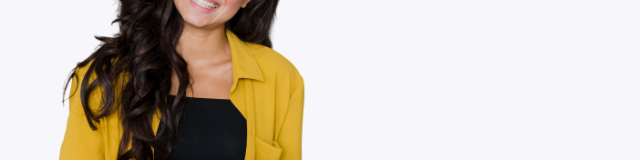
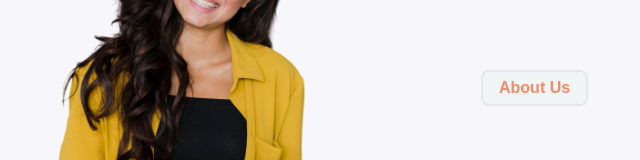
Before and after one commit to moonspark78/TechDev_NextJS, a Next.js app: page / in a window 1280 px wide. Shown: the part 1086-1246 px from the top of the page, without its empty margins (179-819 px from the left). Built offline with nearby package versions, Linux system fonts and the light colour scheme; a web font is replaced by a local one.

Commit message:
working on  about section

```diff
--- a/app/components/Home/About/About.tsx
+++ b/app/components/Home/About/About.tsx
@@ -15,7 +15,11 @@ const About = () => {
                 />
             </div>
             {/* Text Content */}
-            <div></div>
+            <div>
+              <h1 className='border-2 px-4 w-fit rounded-lg bg-gray-100 py-1 text-[#f68967] font-bold'>
+                About Us
+              </h1>
+            </div>
         </div>
     </div>
   )
```
